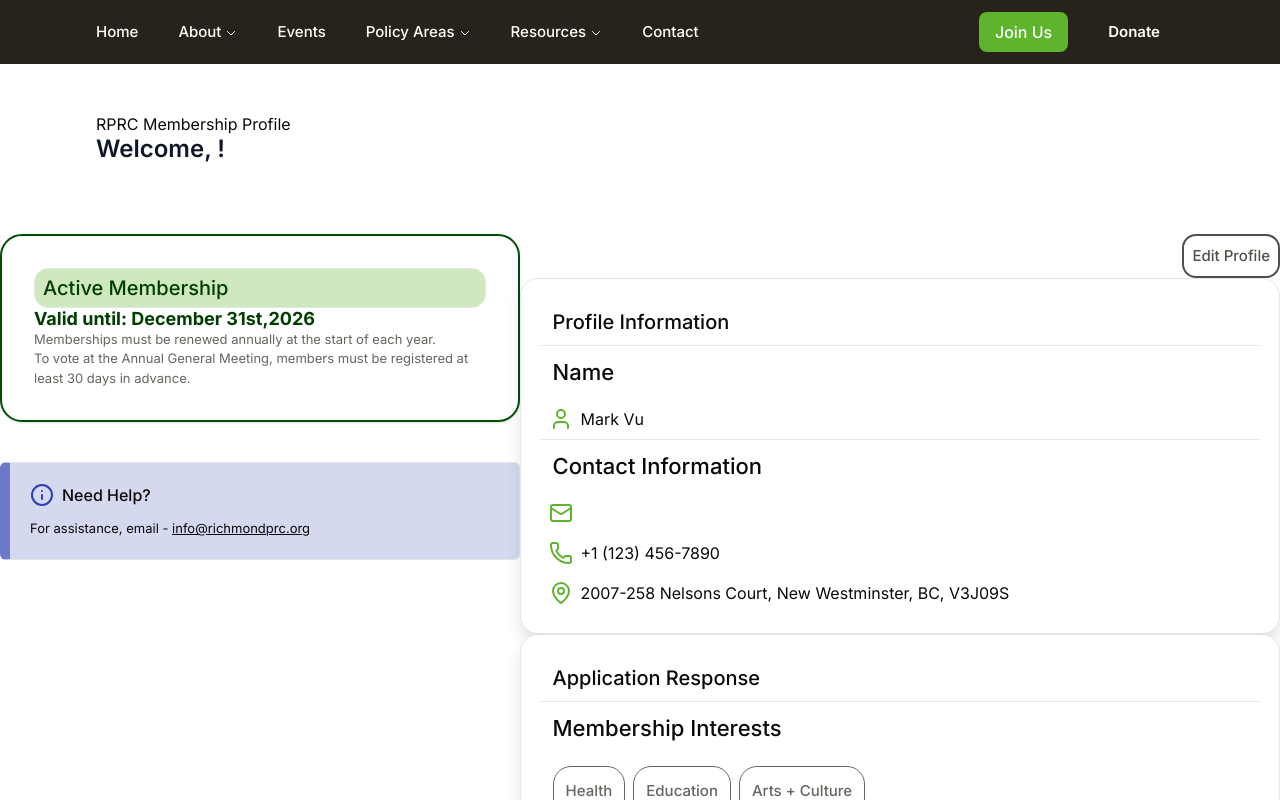
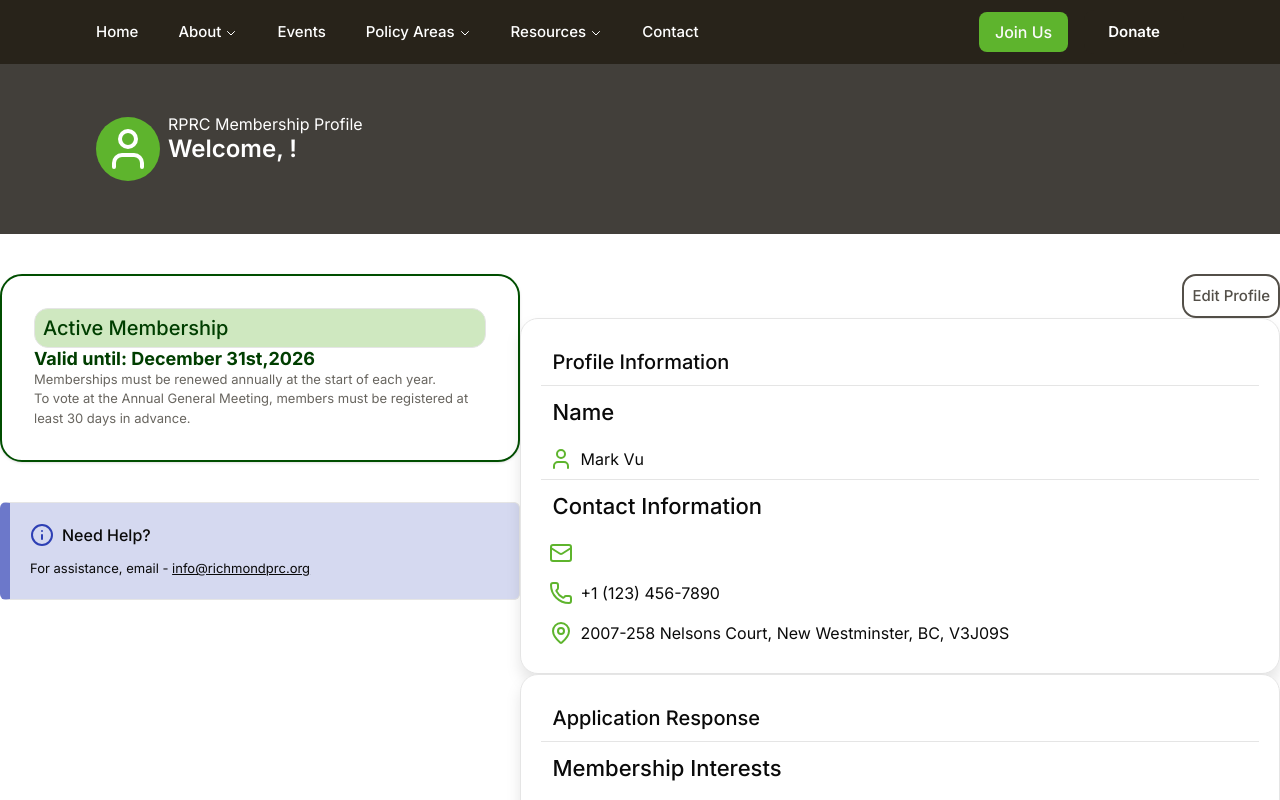
Before and after one commit to SFU-Blueprint/RPRC, a Next.js app: page /membership/dashboard in a window 1280 px wide. Shown: the top 800 px of the page. Built offline with nearby package versions, Linux system fonts and the light colour scheme; no server answers.

Commit message:
Add heading

```diff
--- a/app/globals.css
+++ b/app/globals.css
@@ -8,6 +8,7 @@
   --color-background-off-white: var(--background-off-white);
   --color-primary-black: var(--primary-black);
   --color-card-background-gray: var(--card-background-gray);
+  --color-background-reverse: var(--background-reverse);
   --color-foreground: var(--foreground);
   --color-primary: var(--primary);
   --color-primary-light: var(--primary-light);
@@ -108,6 +109,7 @@
 :root {
   --radius: 0.625rem;
   --background: oklch(1 0 0);
+  --background-reverse: #423f3a;
   --foreground: oklch(0.145 0 0);
   --content-active: #003e00;
   --card: oklch(1 0 0);
--- a/app/membership/dashboard/page.tsx
+++ b/app/membership/dashboard/page.tsx
@@ -19,13 +19,18 @@ export default function MembershipDashboard() {
 
   return (
     <div className={`min-h-screen bg-background ${inter.className}`}>
-      <div className="max-w-screen-2xl mx-auto px-6 md:px-12 lg:px-16 xl:px-24 py-12">
-        <p>RPRC Membership Profile</p>
-        <h1 className={`${headerStyles.lResponsive} text-gray-900 mb-6`}>
-          Welcome, {user?.email!}!
-        </h1>
+      <div className="mx-auto px-6 md:px-12 lg:px-16 xl:px-24 py-12 bg-background-reverse flex gap-2 items-center">
+        <div className='bg-primary rounded-full p-2'>
+          <User color="#FFFFFF" size={48}></User>
+        </div>
+        <div className='flex flex-col justify-center'>
+          <p className='text-white'>RPRC Membership Profile</p>
+          <h1 className={`${headerStyles.lResponsive} text-white mb-6`}>
+            Welcome, {user?.email!}!
+          </h1>
+        </div>
       </div>
-      <div className='flex justify-around'>
+      <div className='flex justify-around mt-10'>
         <div className='flex flex-col gap-10'>
           <div className="bg-white rounded-3xl p-8 shadow-sm border-2 border-signup-primary-green-700">
             <p className={`rounded-3x1 border p-2 bg-primary-light text-content-active ${headerStyles.mResponsive} font-extrabold rounded-xl`}>Active Membership</p>
```
